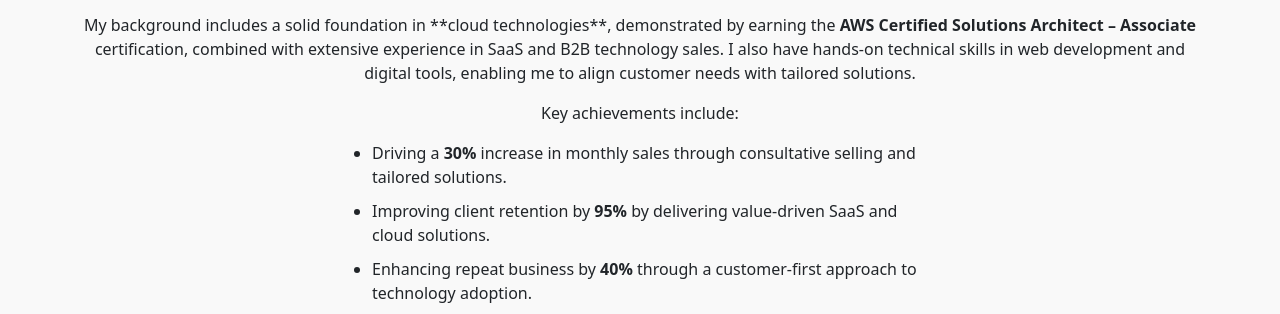
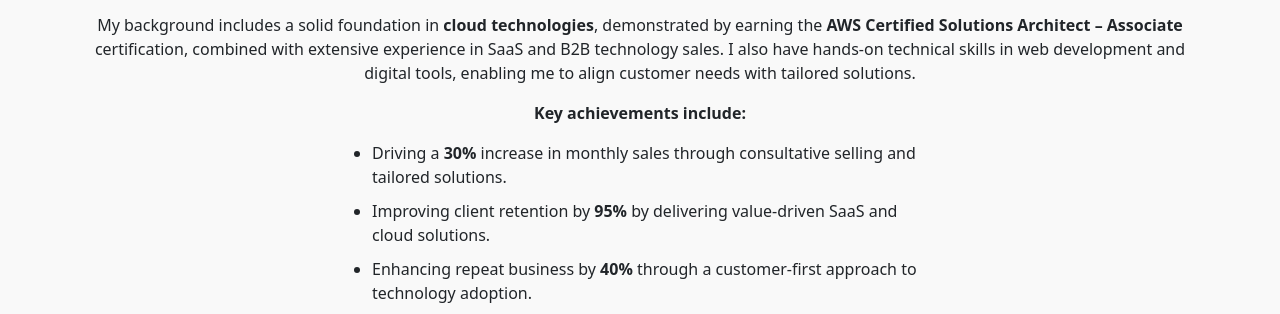
Before and after one commit to Yaregaldt/My-portfolio, a plain HTML site: page index.html in a window 1280 px wide. Shown: the part 486-800 px from the top of the page. Drawn offline with nearby package versions, Linux system fonts and the light colour scheme.

Commit message:
Update index.html

```diff
--- a/index.html
+++ b/index.html
@@ -111,11 +111,11 @@
         unique blend of technical expertise and sales acumen to every opportunity.
       </p>
       <p>
-        My background includes a solid foundation in **cloud technologies**, demonstrated by earning the
+        My background includes a solid foundation in <strong>cloud technologies</strong>, demonstrated by earning the
         <strong>AWS Certified Solutions Architect – Associate</strong> certification, combined with extensive experience in SaaS and B2B technology sales.
         I also have hands-on technical skills in web development and digital tools, enabling me to align customer needs with tailored solutions.
       </p>
-      <p>Key achievements include:</p>
+      <p><strong>Key achievements include:</strong></p>
       <ul style="list-style-type: disc; text-align: left; margin: 0 auto; max-width: 600px;">
         <li style="margin-bottom: 10px;">Driving a <strong>30%</strong> increase in monthly sales through consultative selling and tailored solutions.</li>
         <li style="margin-bottom: 10px;">Improving client retention by <strong>95%</strong> by delivering value-driven SaaS and cloud solutions.</li>
@@ -124,7 +124,6 @@
     </div>
   </div>
 </section>
-
     <!-- Why This Website Section -->
     <section class="content" id="why-website" style="padding: 20px 0;">
       <div class="container">
```
